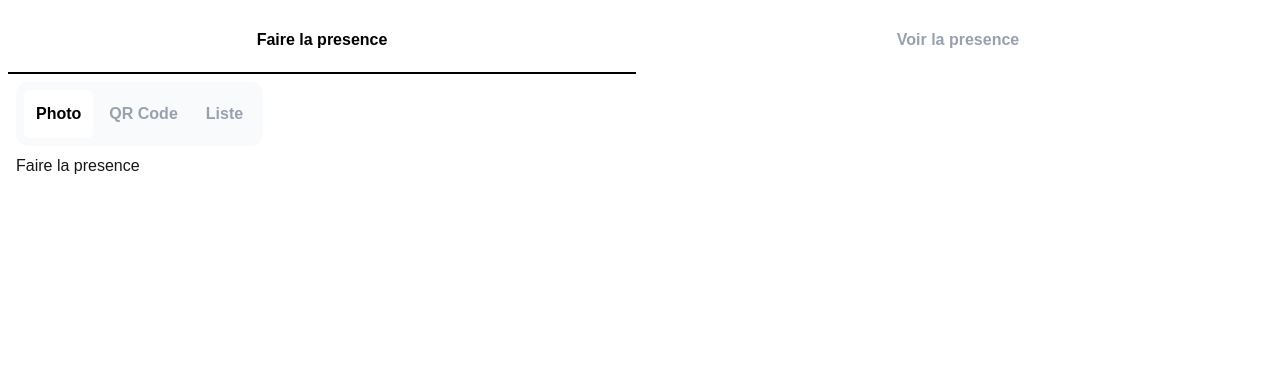
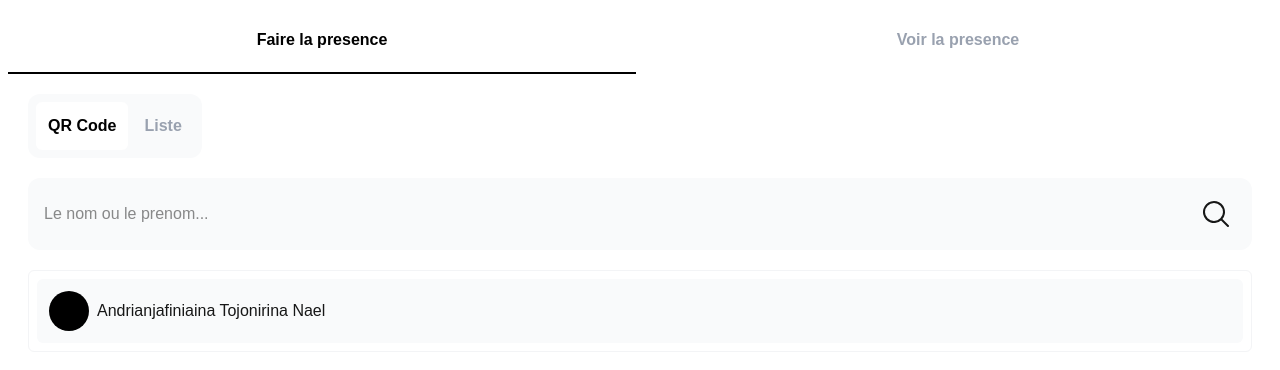
Before and after one commit to tojonirinaAndrian/ama-app, a Next.js app: page /presence in a window 1280 px wide. Shown: the top 370 px of the page. Built offline with nearby package versions, Linux system fonts and the light colour scheme.

Commit message:
components changes : added search bar and some mock people

```diff
--- a/app/presence/page.tsx
+++ b/app/presence/page.tsx
@@ -1,10 +1,11 @@
 "use client";
 import { useState } from "react";
+import { MagnifyingGlassIcon } from "@phosphor-icons/react";
 
 export default function Presence() {
-  const [userChoiceInFaire, setUserChoiceInFaire] = useState<
-    "photo" | "qrCode" | "liste"
-  >("photo");
+  const [userChoiceInFaire, setUserChoiceInFaire] = useState<"qrCode" | "list">(
+    "qrCode",
+  );
 
   const [userChoice, setUserChoice] = useState<"faire" | "voir">("faire");
   const choosedButtonStyle = "text-black !bg-white";
@@ -26,18 +27,10 @@ export default function Presence() {
           Voir la presence
         </button>
       </div>
-      <div className="flex flex-col p-2 gap-2">
+      <div className="flex flex-col gap-5 p-5">
         {userChoice === "faire" && (
           <>
             <div className="bg-gray-50 flex gap-1 p-2 rounded-xl font-semibold w-fit *:p-3 *:rounded-md text-gray-400">
-              <button
-                onClick={() => setUserChoiceInFaire("photo")}
-                className={
-                  userChoiceInFaire === "photo" ? choosedButtonStyle : ""
-                }
-              >
-                Photo
-              </button>
               <button
                 onClick={() => setUserChoiceInFaire("qrCode")}
                 className={
@@ -47,15 +40,34 @@ export default function Presence() {
                 QR Code
               </button>
               <button
-                onClick={() => setUserChoiceInFaire("liste")}
+                onClick={() => setUserChoiceInFaire("list")}
                 className={
-                  userChoiceInFaire === "liste" ? choosedButtonStyle : ""
+                  userChoiceInFaire === "list" ? choosedButtonStyle : ""
                 }
               >
                 Liste
               </button>
             </div>
-            <div>Faire la presence</div>
+            <div className="w-full p-2 bg-gray-50 rounded-xl flex gap-2">
+              <input
+                type="text"
+                name="search"
+                id="search"
+                className="w-full focus:outline-0 p-2"
+                placeholder="Le nom ou le prenom..."
+              />
+              <button className="hover:bg-gray-200 p-3 rounded-md">
+                <MagnifyingGlassIcon size={32} />
+              </button>
+            </div>
+            <div className="w-full p-2 border border-gray-100 rounded-md flex flex-col gap-1">
+              <div className="w-full p-3 bg-gray-50 rounded-md flex items-center gap-2">
+                <div className="p-5 rounded-full bg-black"></div>
+                <p>
+                  Andrianjafiniaina Tojonirina Nael
+                </p>
+              </div>
+            </div>
           </>
         )}
         {userChoice === "voir" && <div>Voir la presence</div>}
```
